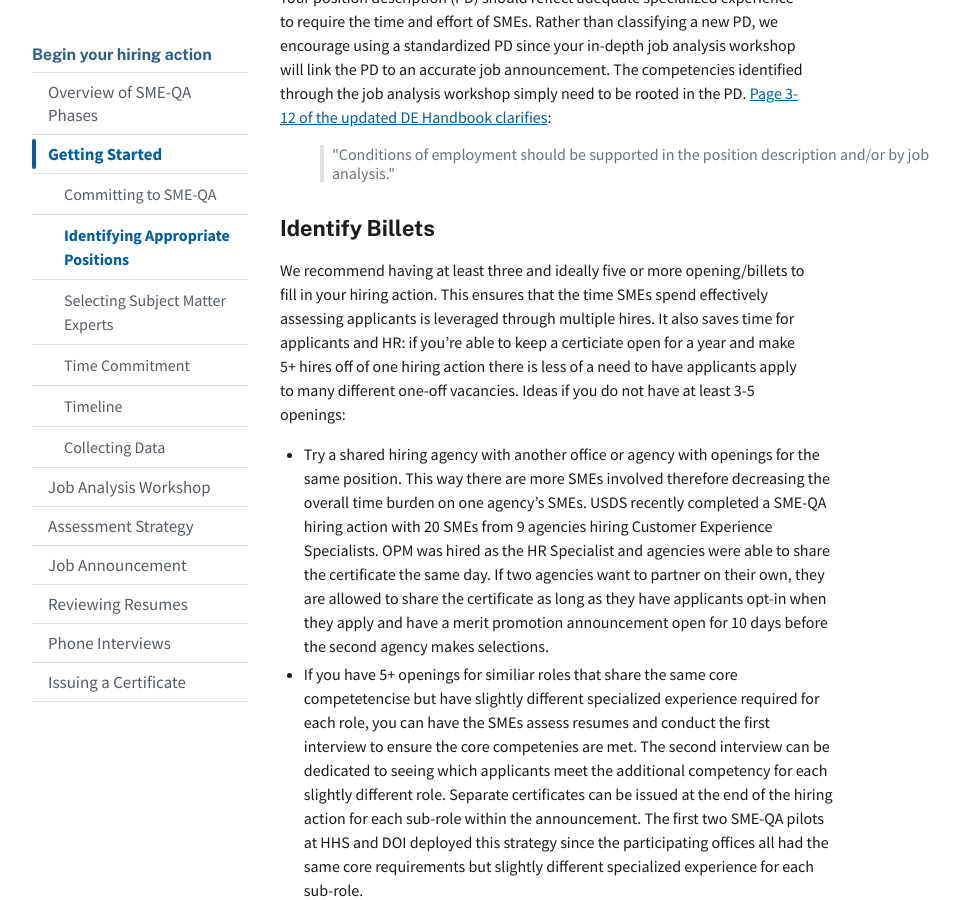
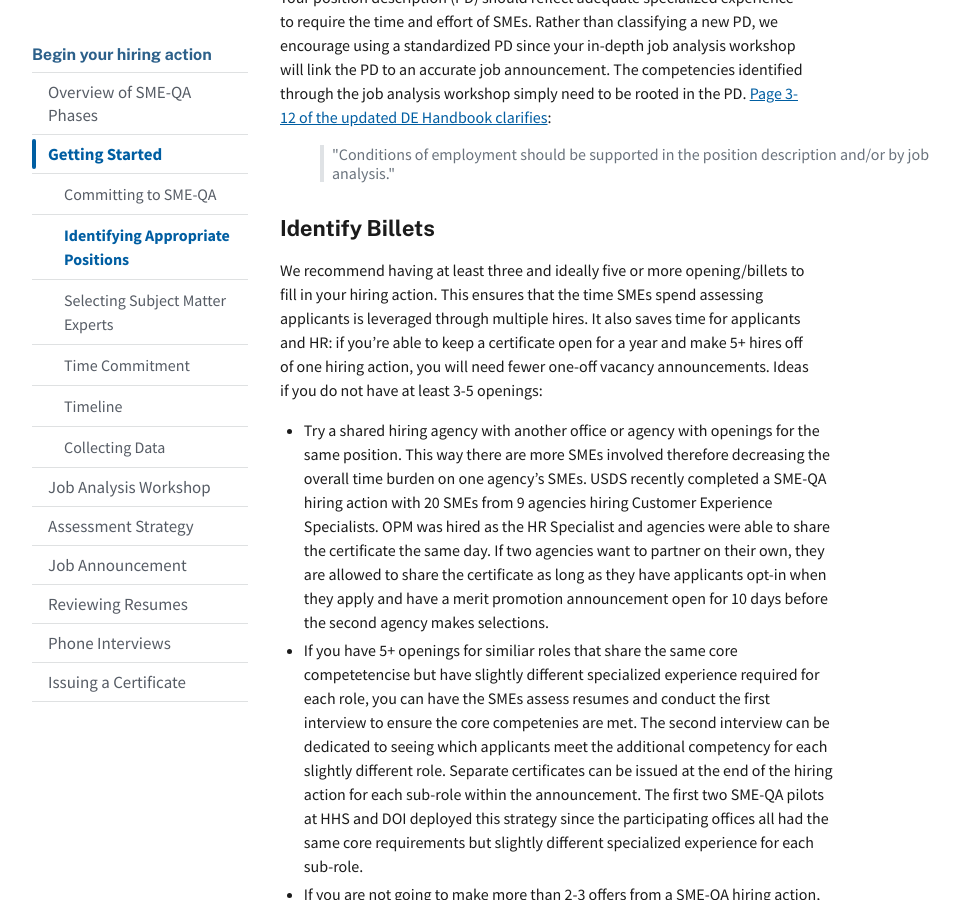
Before and after one commit to usds/SME-QA-Website, a Jekyll site: the page built from pages/phases/getting-started/identifying-appropriate-positions.md, in a window 1280 px wide and 900 px high, scrolled down 583 px. Shown: the whole window, without its empty margins (128-1088 px from the left). Built offline with Jekyll 4.4.1, drawn with Linux system fonts in a browser that asks for light colours.

Commit message:
Update pages/phases/getting-started/identifying-appropriate-positions.md
Co-authored-by: Will Slack <wslack@users.noreply.github.com>

```diff
--- a/pages/phases/getting-started/identifying-appropriate-positions.md
+++ b/pages/phases/getting-started/identifying-appropriate-positions.md
@@ -22,7 +22,7 @@ Your position description (PD) should reflect adequate specialized experience to
 
 ### Identify Billets
 
-We recommend having at least three and ideally five or more opening/billets to fill in your hiring action. This ensures that the time SMEs spend effectively assessing applicants is leveraged through multiple hires. It also saves time for applicants and HR: if you're able to keep a certiciate open for a year and make 5+ hires off of one hiring action there is less of a need to have applicants apply to many different one-off vacancies.  Ideas if you do not have at least 3-5 openings:
+We recommend having at least three and ideally five or more opening/billets to fill in your hiring action. This ensures that the time SMEs spend assessing applicants is leveraged through multiple hires. It also saves time for applicants and HR: if you're able to keep a certificate open for a year and make 5+ hires off of one hiring action, you will need fewer one-off vacancy announcements.  Ideas if you do not have at least 3-5 openings:
 
 - Try a shared hiring agency with another office or agency with openings for the same position. This way there are more SMEs involved therefore decreasing the overall time burden on one agency's SMEs. USDS recently completed a SME-QA hiring action with 20 SMEs from 9 agencies hiring Customer Experience Specialists. OPM was hired as the HR Specialist and agencies were able to share the certificate the same day. If two agencies want to partner on their own, they are allowed to share the certificate as long as they have applicants opt-in when they apply and have a merit promotion announcement open for 10 days before the second agency makes selections.
 
```
